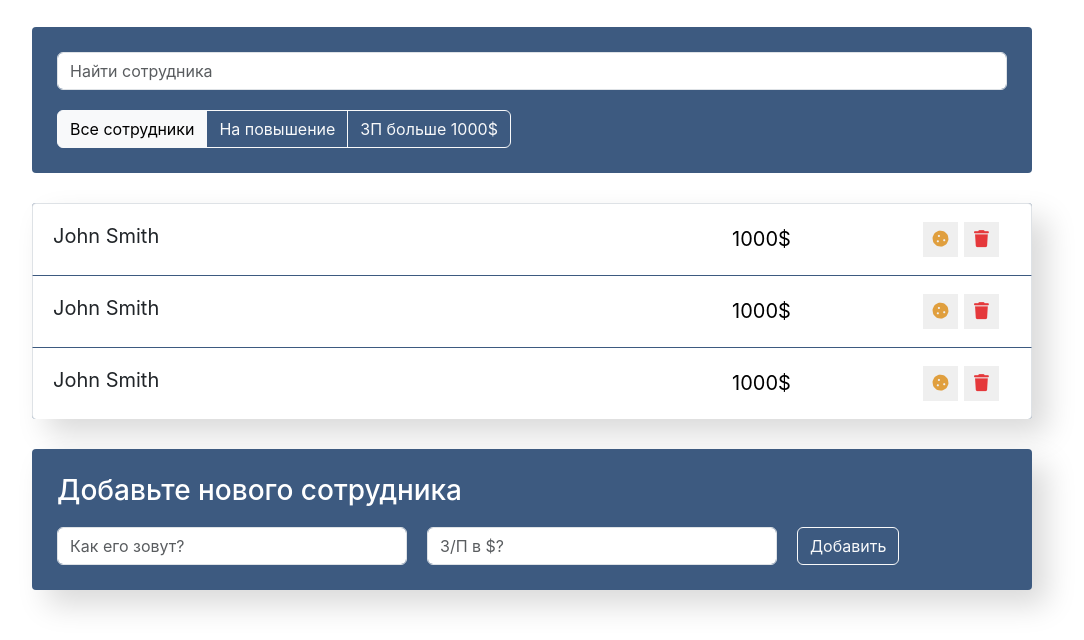
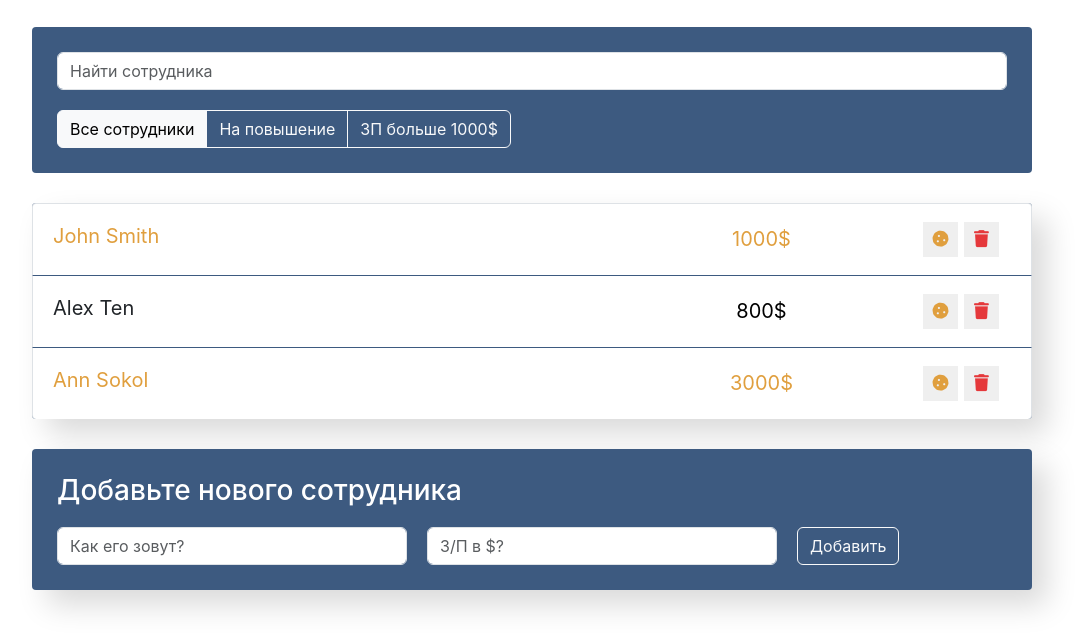
Before and after one commit to Tola-lab/easy_crud_app, a React app: page / in a window 1280 px wide. Shown: the part 252-892 px from the top of the page, without its empty margins (108-1192 px from the left). Built offline with nearby package versions, Linux system fonts and the light colour scheme.

Commit message:
add props & key

```diff
--- a/public/index.html
+++ b/public/index.html
@@ -13,7 +13,7 @@
     <link rel="stylesheet" href="https://cdnjs.cloudflare.com/ajax/libs/font-awesome/6.4.2/css/all.min.css"/>
     <link rel="apple-touch-icon" href="%PUBLIC_URL%/logo192.png" />
 
-    <link rel="manifest" href="%PUBLIC_URL%/manifest.json" />
+    <!-- <link rel="manifest" href="manifest.json"/> -->
 
     <title>React App</title>
   </head>
--- a/src/components/app/app.js
+++ b/src/components/app/app.js
@@ -6,6 +6,12 @@ import EmployeesAddForm from '../employees-add-form/employees-add-form';
 import './app.css';
 
 function App() {
+
+    const data = [              // имитируем приход данных с сервера
+        {name: 'John Smith', salary: 1000, increase:true, id: 1},
+        {name: 'Alex Ten', salary: 800, increase:false, id: 2},
+        {name: 'Ann Sokol', salary: 3000, increase:true, id: 3}
+    ];
     return (
         <div className="app">
             <AppInfo/>
@@ -15,7 +21,7 @@ function App() {
                 <AppFilter/>
             </div>
 
-            <EmployeesList/>
+            <EmployeesList data={data}/>
             <EmployeesAddForm/>
         </div>
     );
--- a/src/components/employees-list-item/employees-list-item.js
+++ b/src/components/employees-list-item/employees-list-item.js
@@ -1,10 +1,16 @@
 import './employees-list-item.css';
 
-const EmployeesListItem = () => {
+const EmployeesListItem = ({name, salary, increase}) => {
+
+    let classNames = "list-group-item d-flex justify-content-between";
+    if (increase) {
+        classNames += ' increase';
+    }
+
     return (
-            <li className="list-group-item d-flex justify-content-between">
-                <span className="list-group-item-label">John Smith</span>
-                <input type="text" className="list-group-item-input" defaultValue="1000$"/>
+            <li className={classNames}>
+                <span className="list-group-item-label">{name}</span>
+                <input type="text" className="list-group-item-input" defaultValue={salary + '$'}/>
                 <div className='d-flex justify-content-center align-items-center'>
                     <button type="button"
                         className="btn-cookie btn-sm ">
--- a/src/components/employees-list/employees-list.js
+++ b/src/components/employees-list/employees-list.js
@@ -1,12 +1,18 @@
 import EmployeesListItem from '../employees-list-item/employees-list-item';
 import './employees-list.css';
 
-const EmployeesList = () => {
+const EmployeesList = ({data}) => {     // сюда приходят данные с сервера
+
+    const elements = data.map(item => {     // перебираем их
+        const {id, ...itemProps} = item;
+        return (
+            <EmployeesListItem key={id} {...itemProps}/>
+        )
+    })
+
     return (
         <ul className="app-list list-group">
-            <EmployeesListItem/>
-            <EmployeesListItem/>
-            <EmployeesListItem/>
+            {elements}
         </ul>
     );
 }
```
